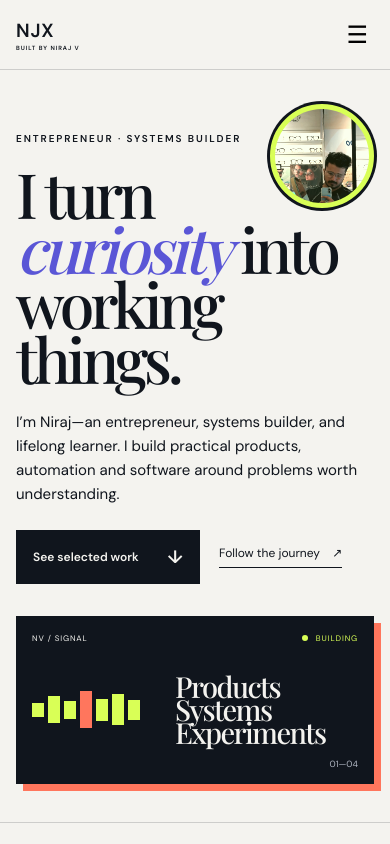
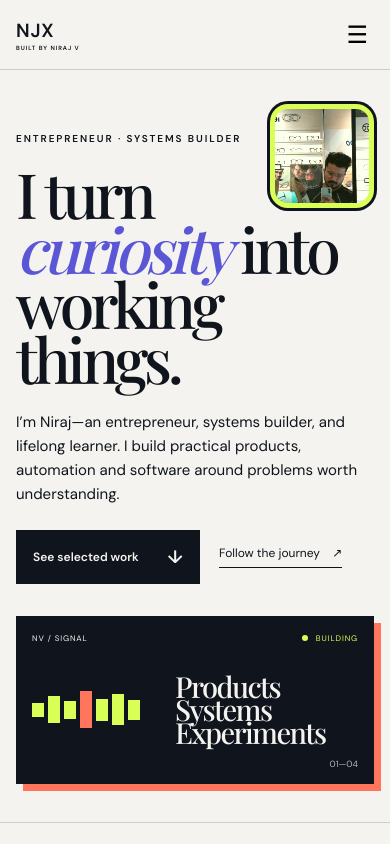
Before and after one commit to nirajvijay/njx-portfolio, a React (Vite) app: page / in a window 390 px wide. Shown: the top 844 px of the page. Built offline with nearby package versions, Linux system fonts and the light colour scheme; a web font is replaced by a local one.

Commit message:
Refine mobile hero portrait panel

```diff
--- a/src/mobile-profile-seal.css
+++ b/src/mobile-profile-seal.css
@@ -1,5 +1,5 @@
 @media(max-width:720px){
-  .p-hero-portrait{display:block;position:absolute;top:34px;right:16px;width:104px;height:104px;aspect-ratio:1 / 1;border:5px solid var(--p-lime);box-shadow:0 0 0 3px var(--p-ink);z-index:3}
+  .p-hero-portrait{display:block;position:absolute;top:34px;right:16px;width:104px;height:104px;aspect-ratio:1 / 1;border-radius:18px;border:5px solid var(--p-lime);box-shadow:0 0 0 3px var(--p-ink);z-index:3}
   .p-hero-copy .p-kicker{padding-right:112px}
   .p-hero-actions .p-quiet-link{padding-bottom:6px}
 }
```
